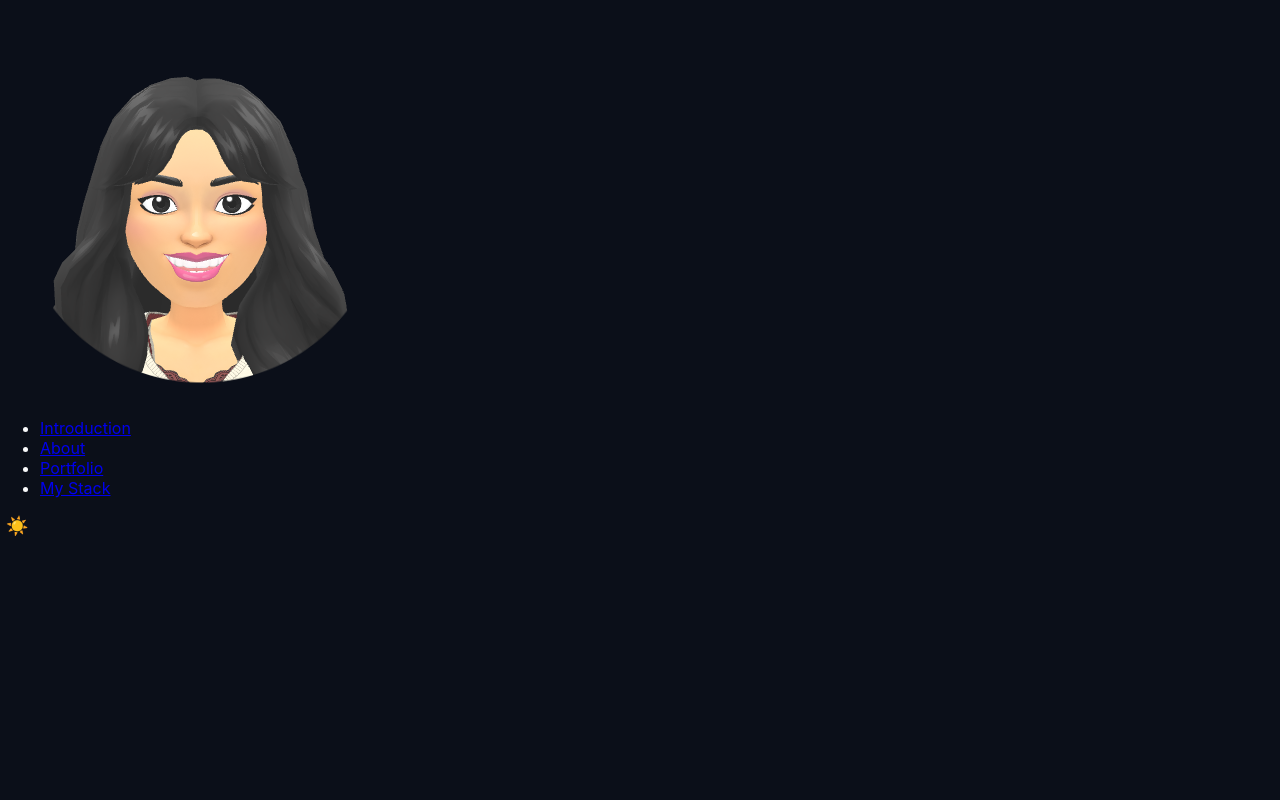
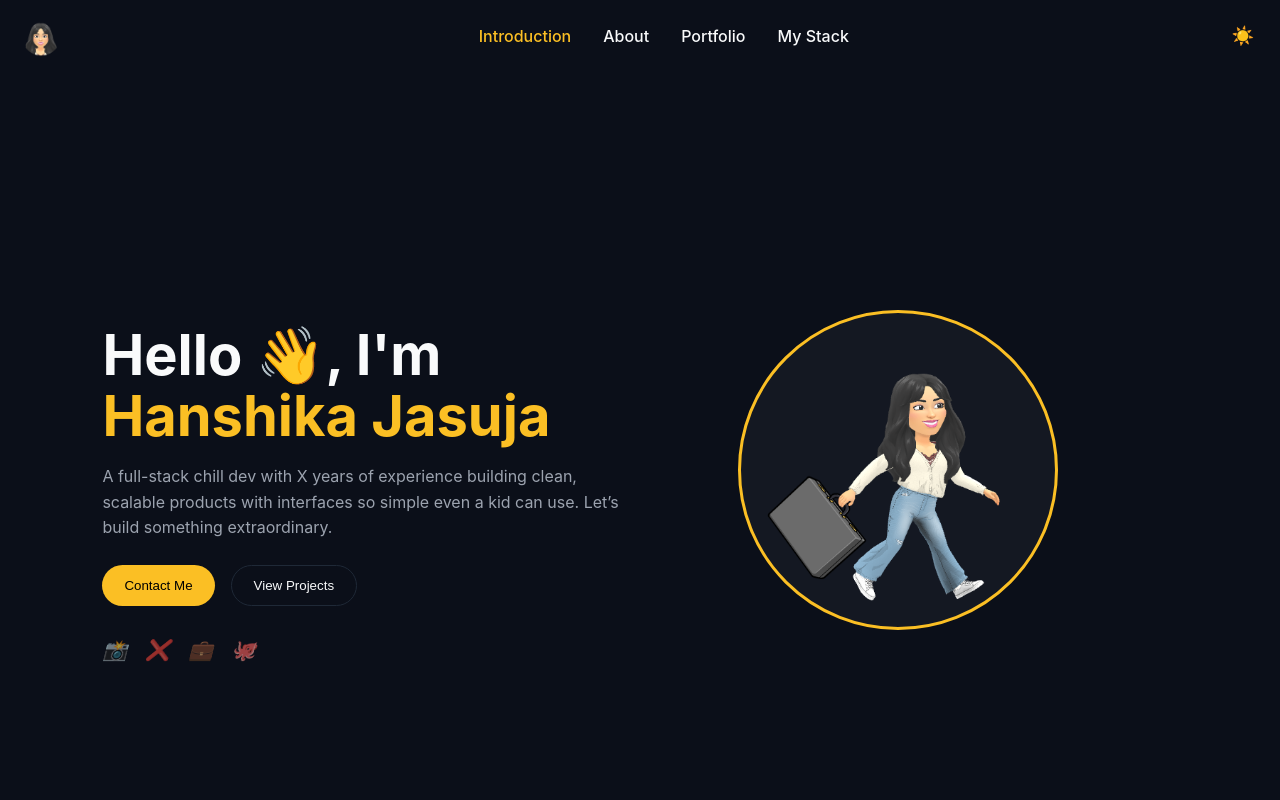
Before and after one commit to HanshikaJ21/hanshika-portfolio, a React (Vite) app: page / in a window 1280 px wide. Shown: the top 800 px of the page. Built offline with nearby package versions, Linux system fonts and the light colour scheme.

Commit message:
Fix responsive navbar layout

```diff
--- a/src/styles/hero.css
+++ b/src/styles/hero.css
@@ -100,57 +100,4 @@
     justify-content: flex-start;   /* ⬆️ no weird centering */
     text-align: center;
   }
-
-  .hero-right {
-    margin: 40px 0 0 0 !important; /* center image below text */
-  }
-
-  .hero-right img {
-    width: 280px;
-    height: 280px;
-  }
-
-  .hero-img-wrapper {
-    width: 240px;
-    height: 240px;
-  }
-
-  .hero h1 {
-    font-size: 36px;
-  }
-
-  .hero-avatar img,
-  .contact-avatar img {
-    width: 160px;     /* 👈 controlled size */
-    max-width: 70vw;  /* responsive */
-    margin: 20px auto 0;
-  }
-
-  .hero-content {
-    gap: 18px;
-  }
-
-  .mobile-menu {
-    display: flex;
-    flex-direction: column;
-    align-items: center;
-    justify-content: center;
-    gap: 20px;
-  }
-
-  .mobile-menu a {
-    font-size: 18px;
-  }
-
-  .mobile-resume {
-    padding: 10px 24px;
-    margin-top: 16px;
-  }
 }
-@media (max-width: 768px) {
-  .hero-content {
-    gap: 18px;
-  }
-}
-  .mobile-menu {
-    display: flex;}
--- a/src/styles/navbar.css
+++ b/src/styles/navbar.css
@@ -1,14 +1,67 @@
+/* NAVBAR BASE */
+.navbar {
+  position: fixed;
+  top: 0;
+  left: 0;
+  width: 100%;
+  height: 72px;
+
+  display: flex;
+  align-items: center;
+  justify-content: space-between;
+
+  padding: 0 20px;
+  background: var(--bg);
+  z-index: 1000;
+}
+
+/* LEFT */
+.nav-left {
+  display: flex;
+  align-items: center;
+}
+
+.avatar {
+  width: 42px;
+  height: 42px;
+  border-radius: 50%;
+}
+
+/* CENTER (DESKTOP) */
+.nav-center {
+  display: flex;
+  gap: 32px;
+  list-style: none;
+}
+
+.nav-center li a {
+  text-decoration: none;
+  color: var(--text);
+  font-weight: 500;
+}
+
+.nav-center li.active a {
+  color: var(--primary);
+}
+
+/* RIGHT */
+.nav-right {
+  display: flex;
+  align-items: center;
+  gap: 14px;
+}
+
 /* HAMBURGER BUTTON */
 .menu-btn {
   display: none;
   background: none;
   border: none;
-  font-size: 22px;
+  font-size: 24px;
   cursor: pointer;
   color: var(--text);
 }
 
-/* MOBILE MENU PANEL */
+/* ---------- MOBILE MENU OVERLAY ---------- */
 .mobile-menu {
   position: fixed;
   inset: 0;
@@ -57,7 +110,7 @@
   right: 24px;
   background: none;
   border: none;
-  font-size: 26px;
+  font-size: 28px;
   cursor: pointer;
   color: var(--text);
 }
@@ -66,7 +119,7 @@
 @keyframes fadeIn {
   from {
     opacity: 0;
-    transform: translateY(10px);
+    transform: translateY(12px);
   }
   to {
     opacity: 1;
@@ -74,7 +127,7 @@
   }
 }
 
-/* MOBILE BREAKPOINT */
+/* ---------- MOBILE BREAKPOINT ---------- */
 @media (max-width: 768px) {
   .nav-center {
     display: none;
```
